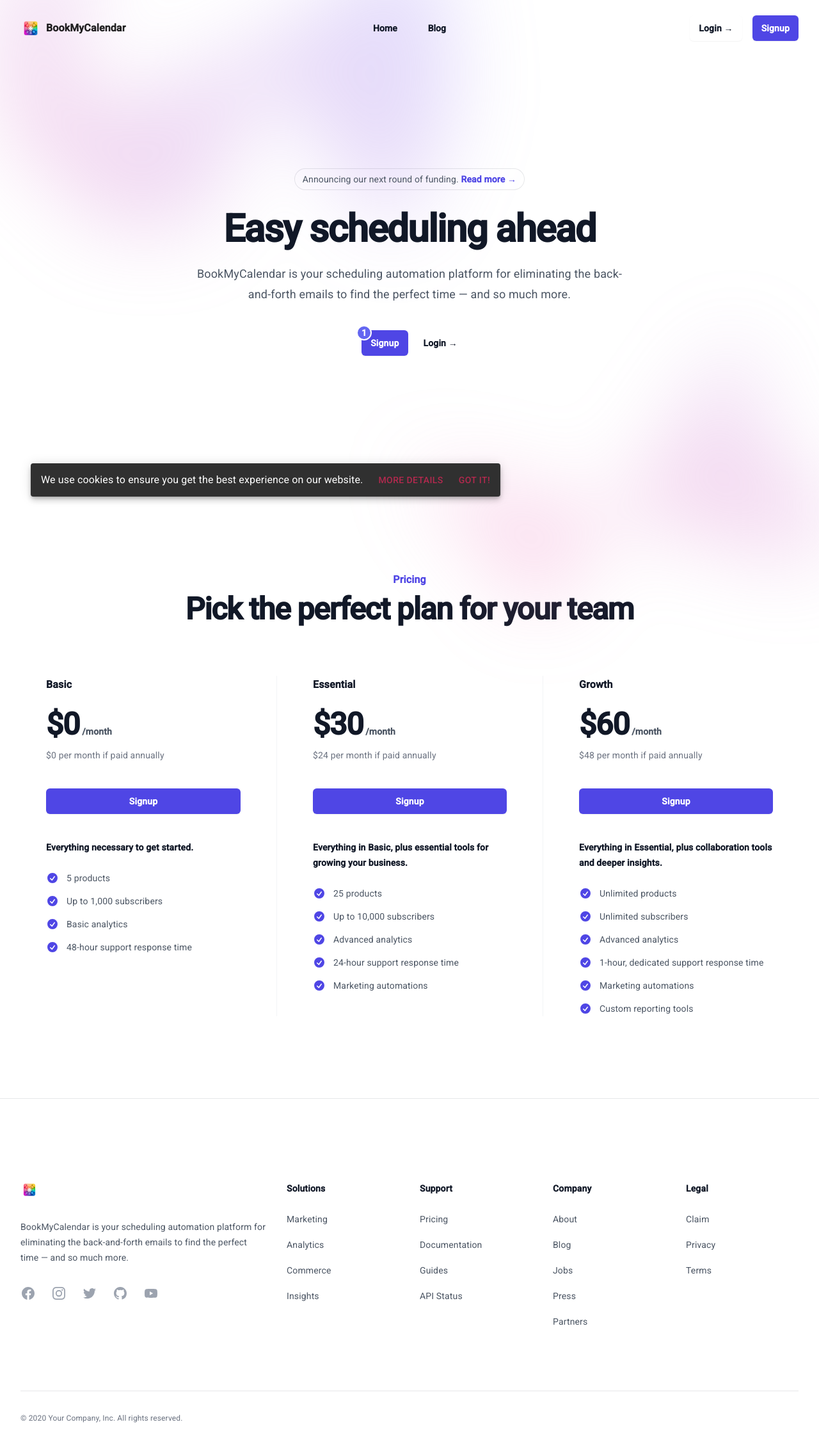
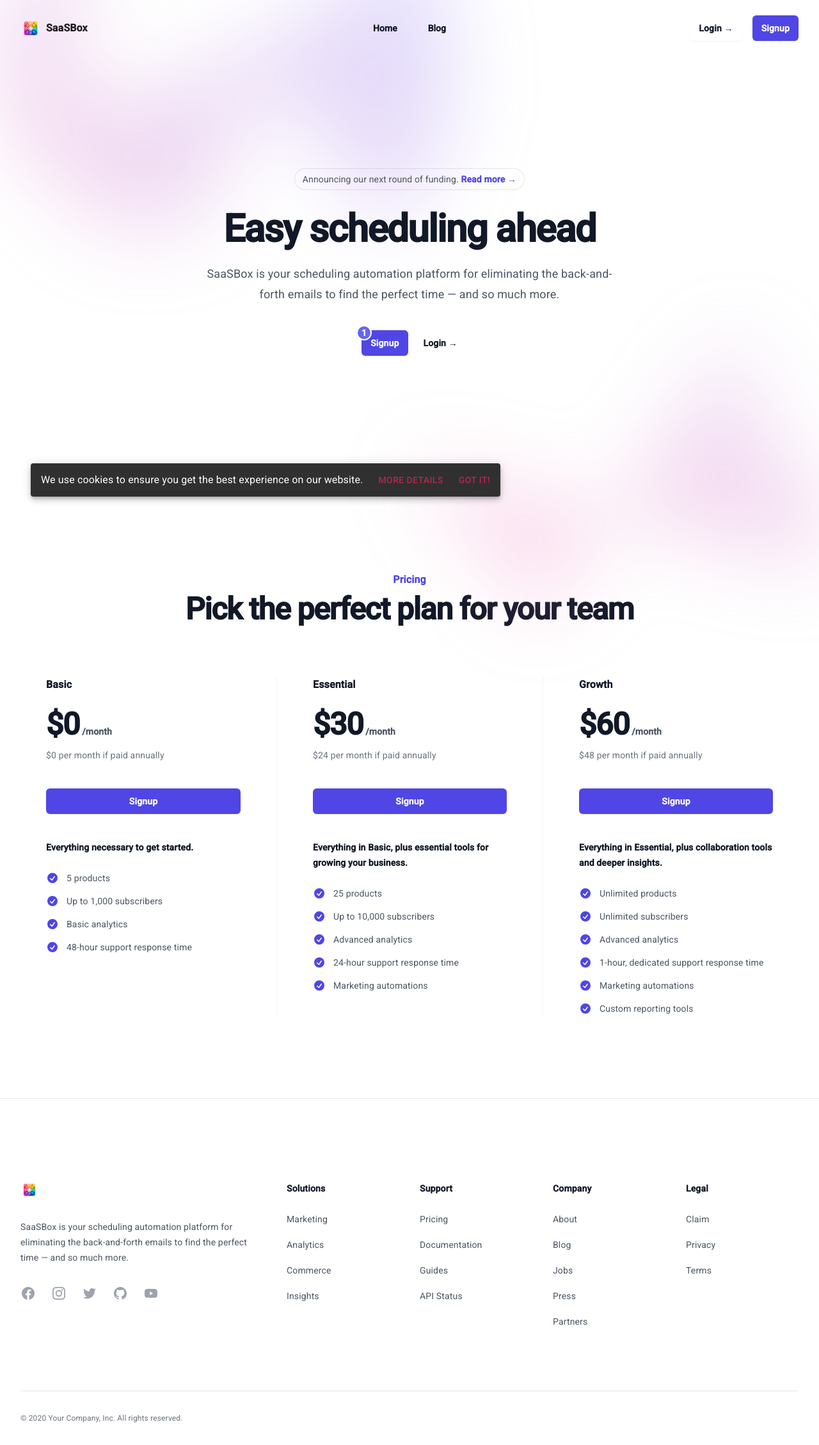
Before and after one commit to Thrivestack-public/sample-app-marketing-page, a React (Create React App) app: page / in a window 1280 px wide. Shown: the whole page at 64% size. Built offline with nearby package versions, Linux system fonts and the light colour scheme; a web font is replaced by a local one.

Commit message:
fix: brandname

```diff
--- a/public/index.html
+++ b/public/index.html
@@ -48,7 +48,7 @@
     <meta name="msapplication-TileColor" content="#ffffff" />
     <meta name="msapplication-TileImage" content="/ms-icon-144x144.png" />
     <meta name="theme-color" content="#ffffff" />
-    <meta name="description" content="BookMyCalendar" />
+    <meta name="description" content="SaaSBox" />
     <!--
       manifest.json provides metadata used when your web app is added to the
       homescreen on Android. See https://developers.google.com/web/fundamentals/engage-and-retain/web-app-manifest/
@@ -77,7 +77,7 @@
       href="https://fonts.googleapis.com/css?family=Baloo+Bhaijaan%7CRoboto:300,400,500&display=swap"
       rel="stylesheet"
     />
-    <title>BookMyCalendar</title>
+    <title>SaaSBox</title>
   </head>
   <body>
     <noscript> You need to enable JavaScript to run this app. </noscript>
--- a/src/marketing/components/footer/Footer.js
+++ b/src/marketing/components/footer/Footer.js
@@ -104,9 +104,8 @@ export default function FooterSection() {
           <div className="space-y-8">
             <img className="h-7" src="/brand_logo.png" alt="Company name" />
             <p className="text-sm leading-6 text-gray-600">
-              BookMyCalendar is your scheduling automation platform for
-              eliminating the back-and-forth emails to find the perfect time —
-              and so much more.
+              SaaSBox is your scheduling automation platform for eliminating the
+              back-and-forth emails to find the perfect time — and so much more.
             </p>
             <div className="flex space-x-6">
               {navigation.social.map((item) => (
--- a/src/marketing/components/home/HeroSection.js
+++ b/src/marketing/components/home/HeroSection.js
@@ -37,9 +37,9 @@ function HeroSection(props) {
                 Easy scheduling ahead
               </h1>
               <p className="mt-6 text-lg leading-8 text-gray-600">
-                BookMyCalendar is your scheduling automation platform for
-                eliminating the back-and-forth emails to find the perfect time —
-                and so much more.
+                SaaSBox is your scheduling automation platform for eliminating
+                the back-and-forth emails to find the perfect time — and so much
+                more.
               </p>
               <div className="mt-10 flex items-center justify-center gap-x-6">
                 <Tooltip
--- a/src/marketing/components/navigation/NavBar.js
+++ b/src/marketing/components/navigation/NavBar.js
@@ -42,7 +42,7 @@ function NavBar(props) {
               className="-m-1.5 p-1.5 flex gap-2 justify-center items-center font-semibold"
             >
               <img className="h-8 w-auto" src="/brand_logo.png" alt="" />
-              <span>BookMyCalendar</span>
+              <span>SaaSBox</span>
             </a>
           </div>
           <div className="flex lg:hidden">
@@ -113,7 +113,7 @@ function NavBar(props) {
           <Dialog.Panel className="fixed inset-y-0 right-0 z-50 w-full overflow-y-auto bg-white px-6 py-6 sm:max-w-sm sm:ring-1 sm:ring-gray-900/10">
             <div className="flex items-center justify-between">
               <a href="#" className="-m-1.5 p-1.5">
-                <span>BookMyCalendar</span>
+                <span>SaaSBox</span>
                 <img
                   className="h-8 w-auto"
                   src="https://tailwindui.com/img/logos/mark.svg?color=indigo&shade=600"
```
